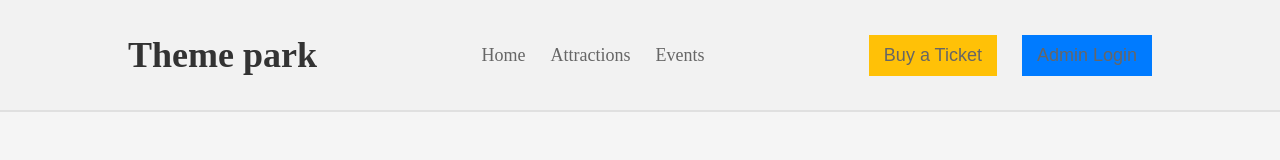
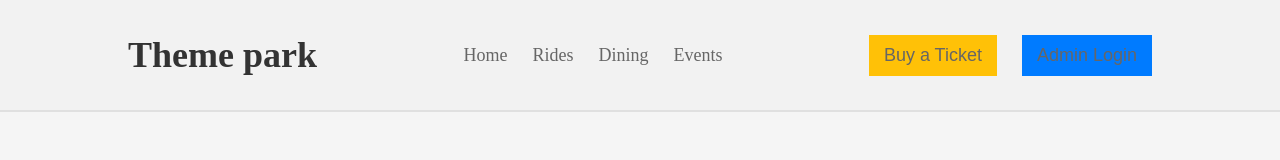
Before and after one commit to zzLinie/themepark, a React (Vite) app in the folder frontend/: page /admin in a window 1280 px wide. Shown: the top 160 px of the page. Built offline with nearby package versions, Linux system fonts and the light colour scheme.

Commit message:
rides and dining links added to header

```diff
--- a/frontend/src/components/header.jsx
+++ b/frontend/src/components/header.jsx
@@ -10,7 +10,8 @@ export default function Header() {
       </Link>
       <div className="links">
         <Link to="/">Home</Link>
-        <Link to="/attraction">Attractions</Link>
+        <Link to="/rides">Rides</Link>
+        <Link to="/dining">Dining</Link>
         <Link to="/events">Events</Link>
       </div>
       <div className="header-button-container">
```
